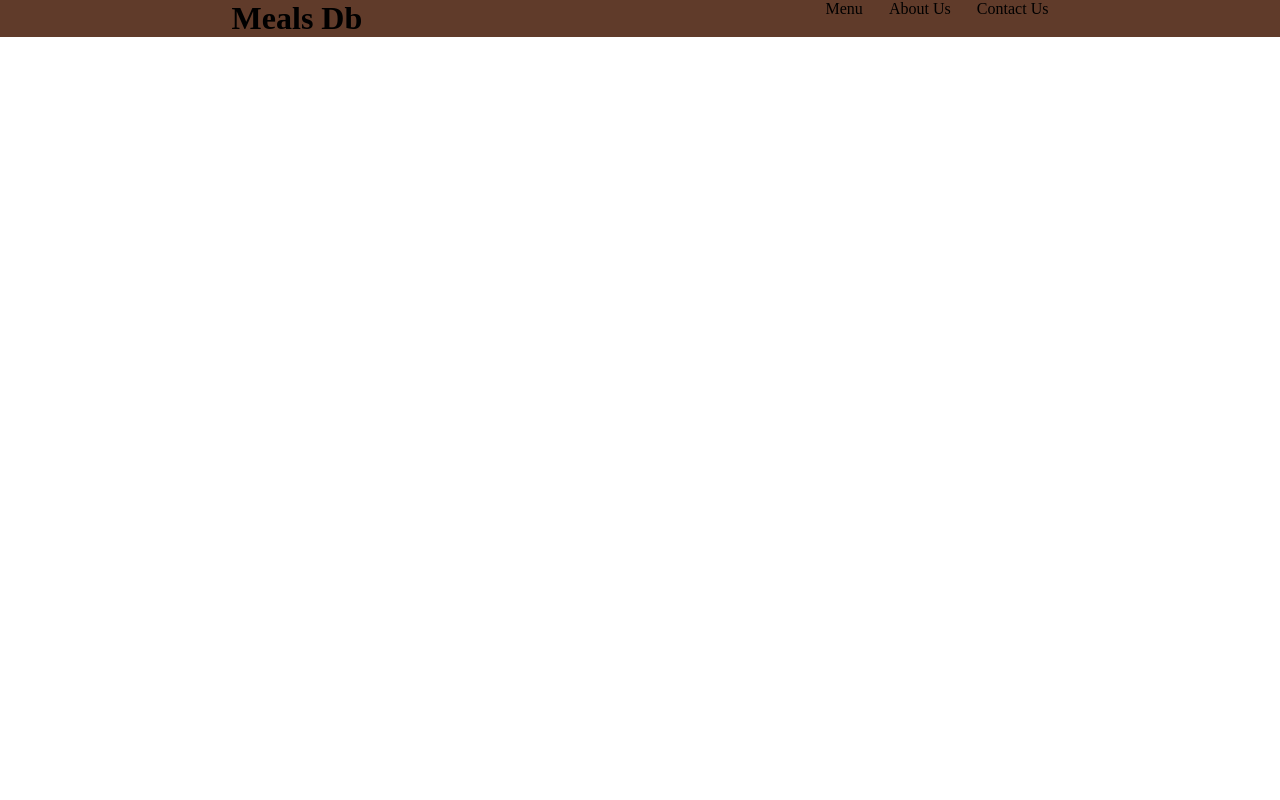
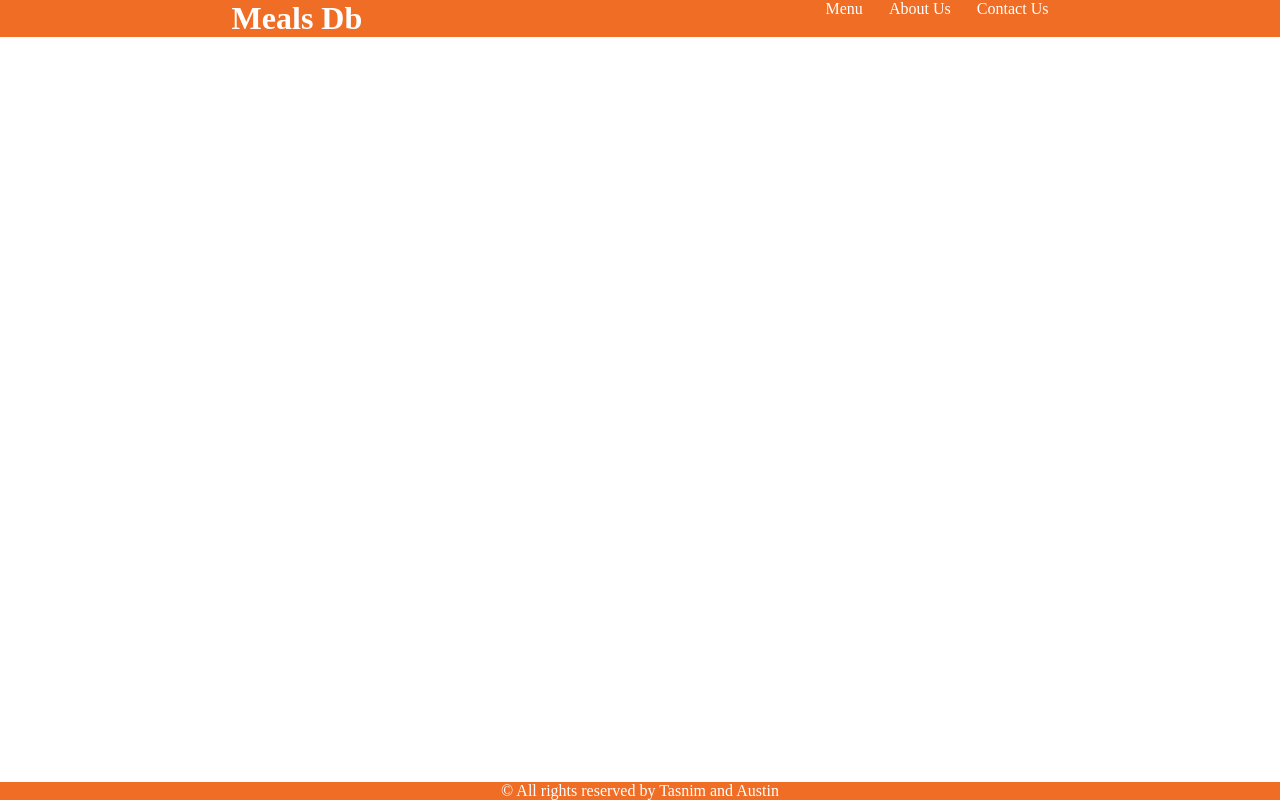
Before and after one commit to tasnimchy96/Restaurant-System, a website built with webpack: page src/index.html in a window 1280 px wide. Built offline with nearby package versions, Linux system fonts and the light colour scheme.

Commit message:
Add footer

```diff
--- a/package.json
+++ b/package.json
@@ -4,7 +4,7 @@
   "description": "<a name=\"readme-top\"></a>",
   "main": "webpack.config.js",
   "scripts": {
-    "test": "echo \"Error: no test specified\" && exit 1",
+    "test": "jest",
     "start": "webpack serve --open",
     "build": "webpack"
   },
--- a/src/index.html
+++ b/src/index.html
@@ -21,5 +21,8 @@
       </nav>
     </div>
     </header>
+    <footer>
+      <p>© All rights reserved by Tasnim and Austin</p>
+    </footer>
   </body>
 </html>
--- a/src/style.css
+++ b/src/style.css
@@ -8,7 +8,8 @@ header {
   display: flex;
   flex-direction: row;
   justify-content: space-around;
-  background-color: #603B2A;
+  background-color: #f06d26;
+  color: #fff;
 }
 
 .nav-bar {
@@ -21,3 +22,13 @@ header {
 .nav-section {
   min-width: 223px;
 }
+
+footer {
+  position: fixed;
+  left: 0;
+  bottom: 0;
+  width: 100%;
+  background-color: #f06d26;
+  color: #fff;
+  text-align: center;
+}
```
Also changed, not shown: dist/index.bundle.js, dist/index.html.
